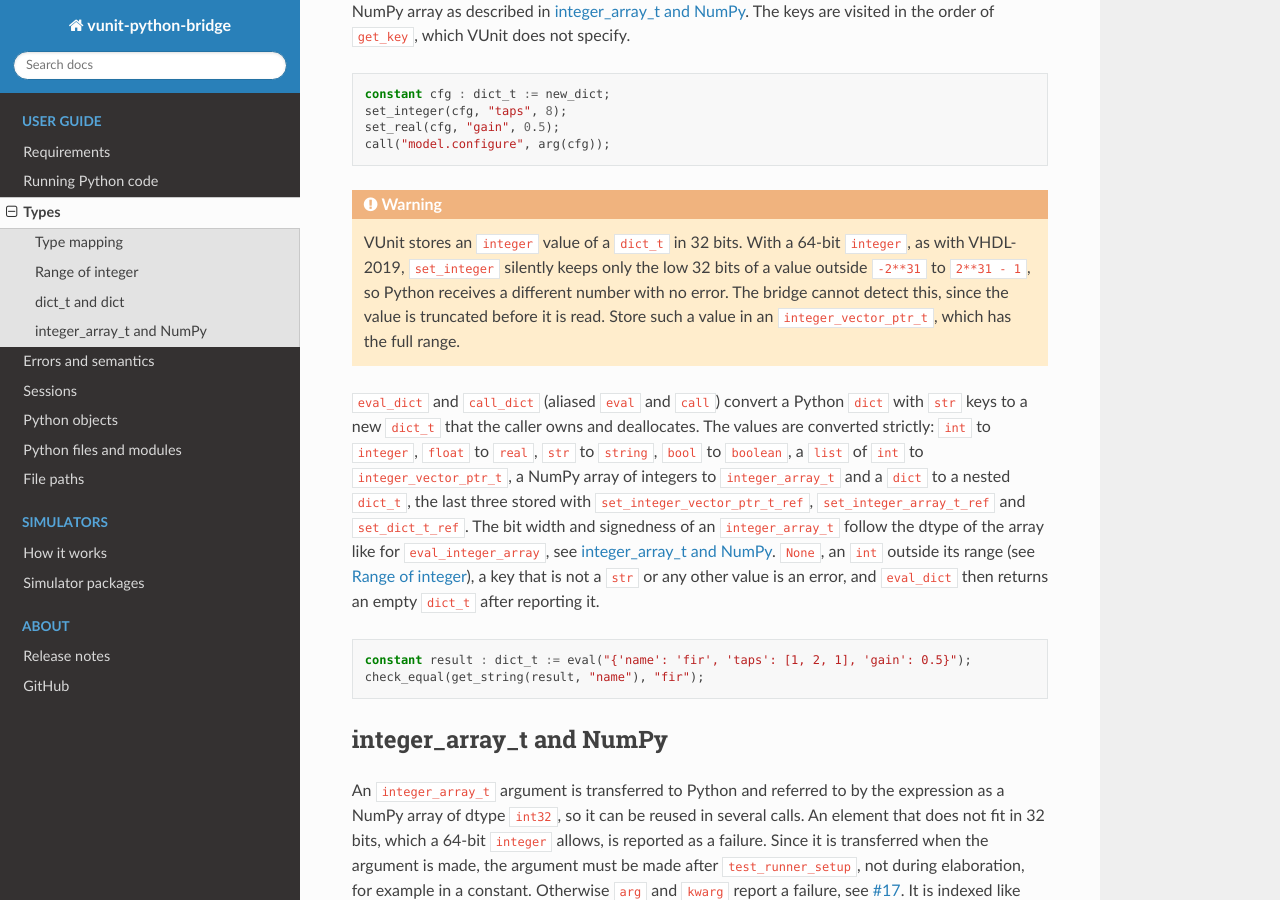
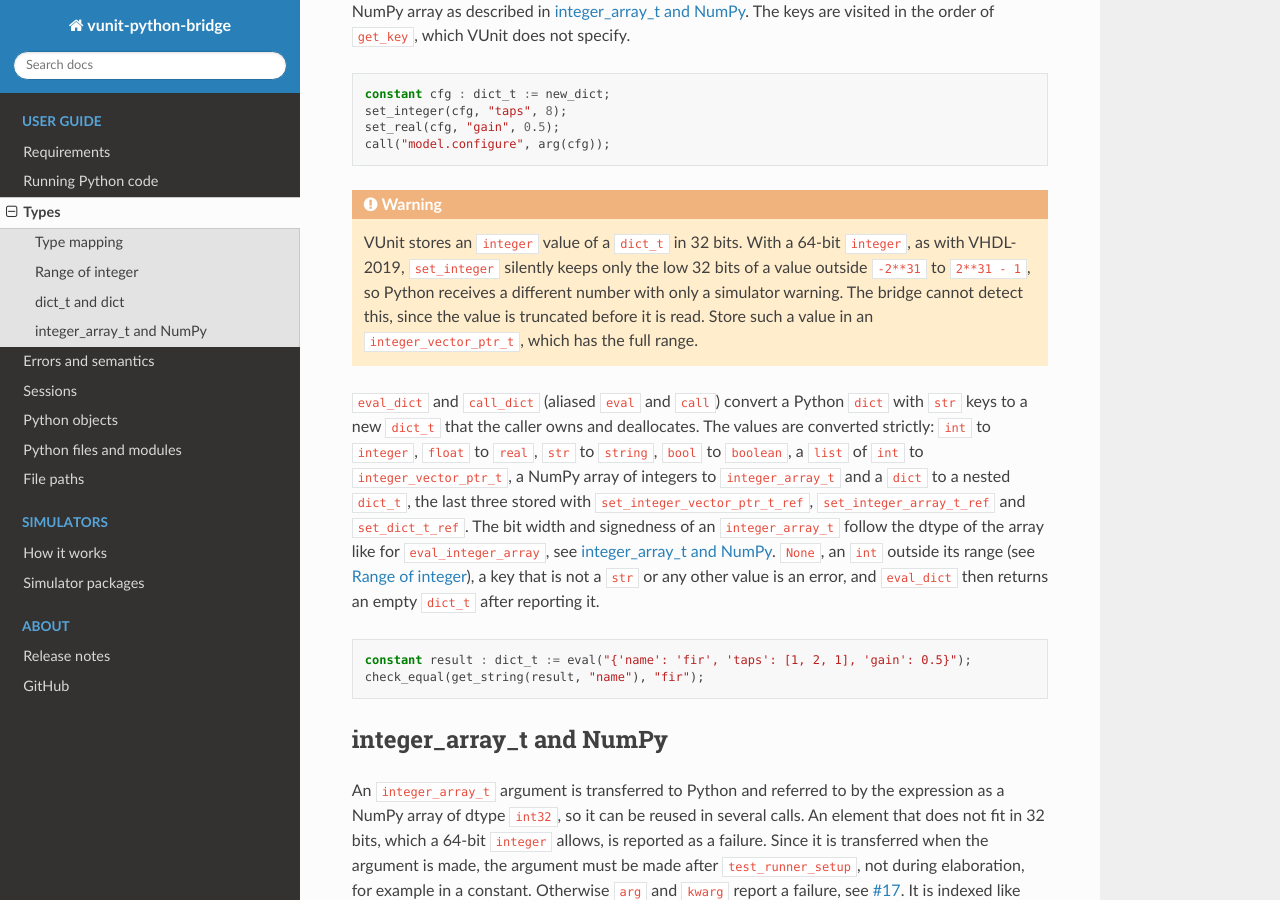
Before and after one commit to VUnit/vunit-python-bridge, a Sphinx documentation site: the page built from docs/types.rst, in a window 1280 px wide and 900 px high, scrolled down 1239 px. Built offline with Sphinx 7.4.7 and the Read the Docs theme 3.1.0, drawn with Linux system fonts in a browser that asks for light colours; pages that are not in the unit, such as notebooks, are missing from menus; the version number is read from the project's files by our own code.

Commit message:
Mention the simulator warning of a truncated dict_t value
Co-Authored-By: Claude Opus 5.5 <noreply@anthropic.com>

```diff
--- a/docs/types.rst
+++ b/docs/types.rst
@@ -73,7 +73,7 @@ visited in the order of ``get_key``, which VUnit does not specify.
    VUnit stores an ``integer`` value of a ``dict_t`` in 32 bits. With a 64-bit
    ``integer``, as with VHDL-2019, ``set_integer`` silently keeps only the low
    32 bits of a value outside ``-2**31`` to ``2**31 - 1``, so Python receives a
-   different number with no error. The bridge cannot detect this, since the
+   different number with only a simulator warning. The bridge cannot detect this, since the
    value is truncated before it is read. Store such a value in an
    ``integer_vector_ptr_t``, which has the full range.
 
```
